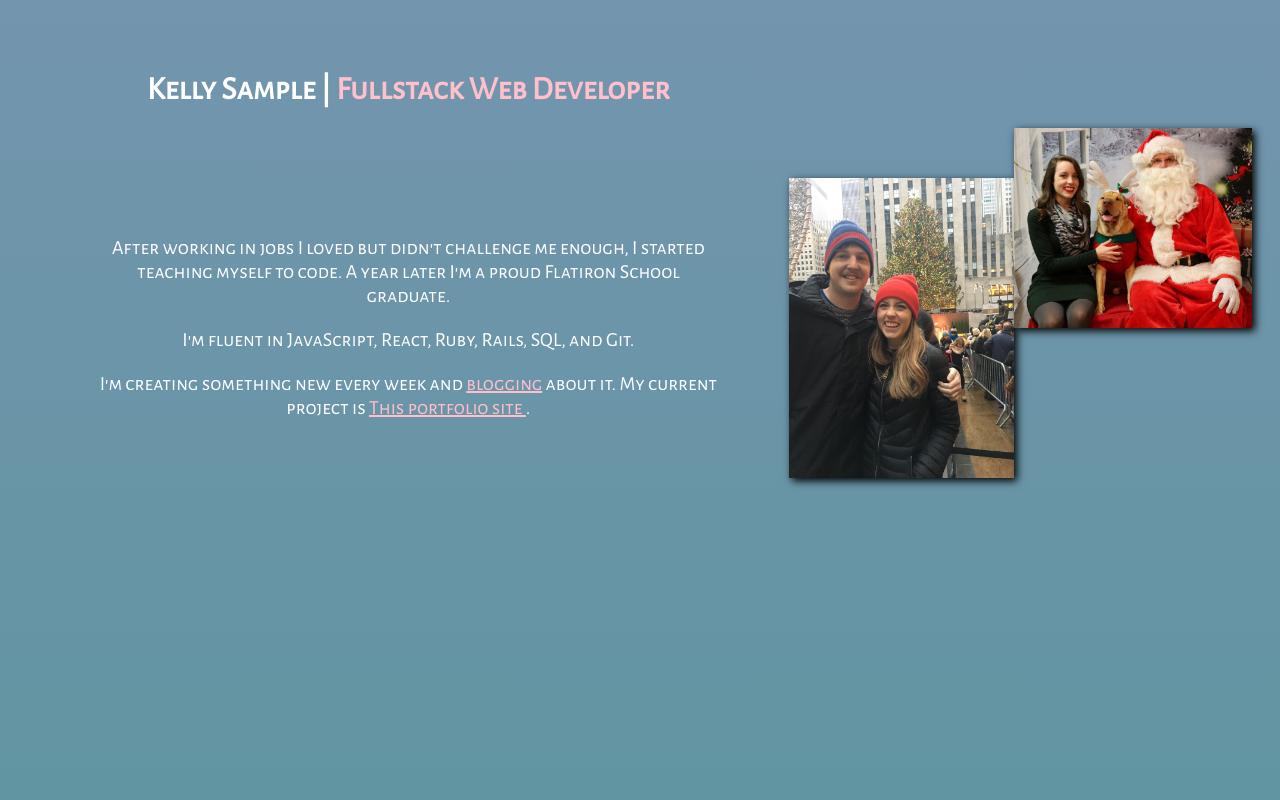
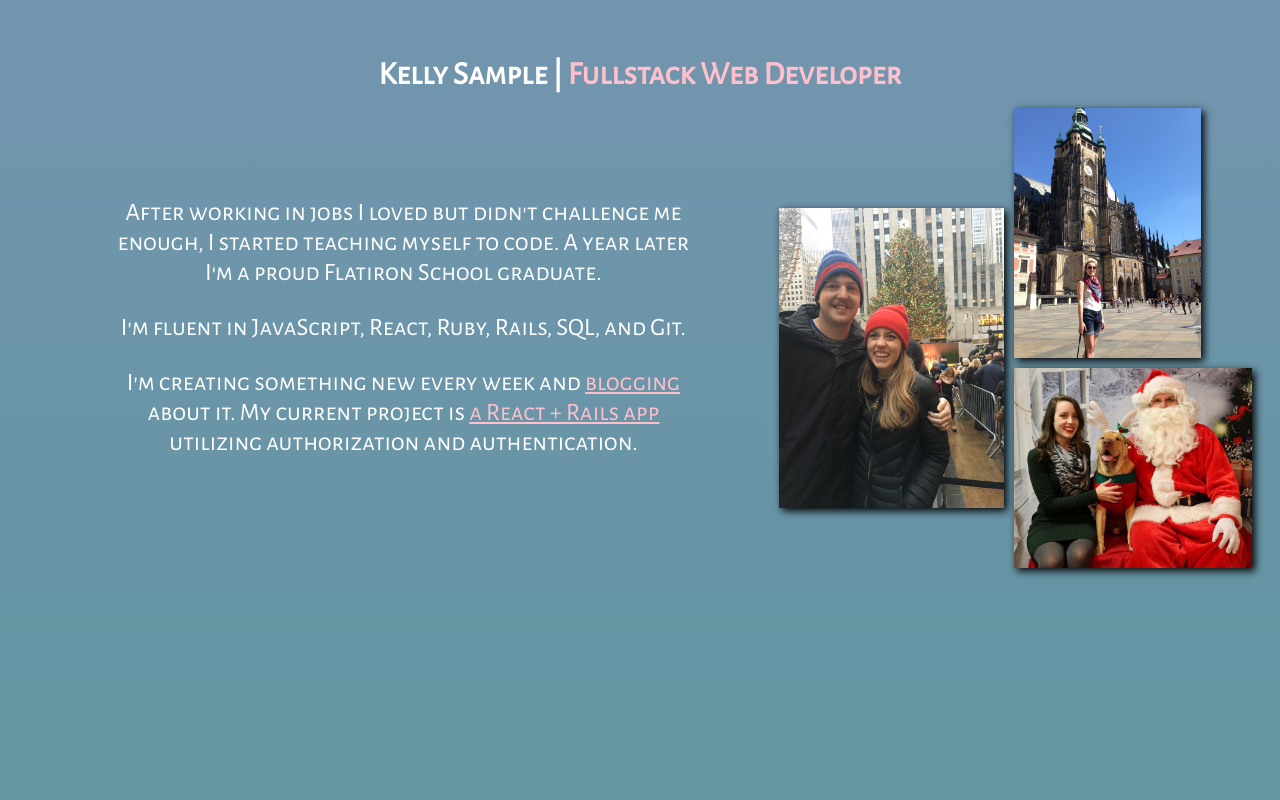
Before and after one commit to KellyStamps/personal-website, a React (Create React App) app: page / in a window 1280 px wide. Shown: the top 800 px of the page. Built offline with nearby package versions, Linux system fonts and the light colour scheme.

Commit message:
update project, styling, added third picture

```diff
--- a/src/components/AboutMe.js
+++ b/src/components/AboutMe.js
@@ -10,11 +10,12 @@ class AboutMe extends React.Component {
             <p>I'm fluent in JavaScript, React, Ruby, Rails, SQL, and Git. </p>
             <p>I'm creating something new every week and <a href="https://medium.com/@kellydsample" target="_blank"> blogging</a> about it.
 
-            My current project is <a href="http://github.com/kellystamps/personal-website" target="_blank">This portfolio site </a>. </p>
+            My current project is <a href="https://github.com/KellyStamps/auth-app" target="_blank">a React + Rails app</a> utilizing authorization and authentication. </p>
         </div>
 
         <div id='about-picture'>
           <img id='xmas-tree' src={require('../images/XmasTree.jpeg')} height="300"/>
+          <img id='prague' src={require('../images/IMG_1729.JPG')} height="250"/>
           <img id='rigby' src={require('../images/IMG_6998.jpg')} height="200"/>
         </div>
 
--- a/src/components/App.css
+++ b/src/components/App.css
@@ -9,7 +9,7 @@ body {
   grid-template-columns: 1fr 1fr 1fr;
   grid-gap: 15px;
   text-align: center;
-  margin: 20px 5px 50px 20px;
+  margin: 20px 5px 50px 5px;
 }
 
 .projects > h1 {
@@ -41,8 +41,8 @@ body {
 }
 
 .about > h1 {
-  grid-column: 1/3;
-  margin: 20px;
+  grid-column: 1/4;
+  margin: 5px;
 }
 
 .pink-head {
@@ -51,11 +51,9 @@ body {
 
 #about-para {
   grid-column: 1/3;
-  margin: auto;
-  padding: 70px;
-  font-size: 20px;
+  padding: 75px;
+  font-size: 25px;
 }
-
 
 #about-para > p > a {
   text-decoration: underline;
@@ -63,13 +61,13 @@ body {
 }
 
 #about-para > p > a:hover {
-  font-size: 28px;
+  font-size: 30px;
 }
 
 #about-picture {
   grid-column: 3/4;
   display: grid;
-  grid-template-columns: 1fr 1fr;
+  grid-template-columns: 1fr 1fr 1fr;
   grid-template-rows: 1fr 1fr;
 }
 
@@ -80,11 +78,18 @@ body {
   margin: auto;
 }
 
-#rigby {
+#prague {
   grid-column: 1fr;
   grid-row: 1/2;
   box-shadow: 3px 3px 8px black;
-  margin: auto;
+  margin: 10px 0px 0px 10px;
+}
+
+#rigby {
+  grid-column: 1fr;
+  grid-row: 2/3;
+  box-shadow: 3px 3px 8px black;
+  margin: 10px 0px 10px 10px;
 }
 
 .contact {
```
Also changed, not shown: src/images/IMG_1729.JPG (added).
